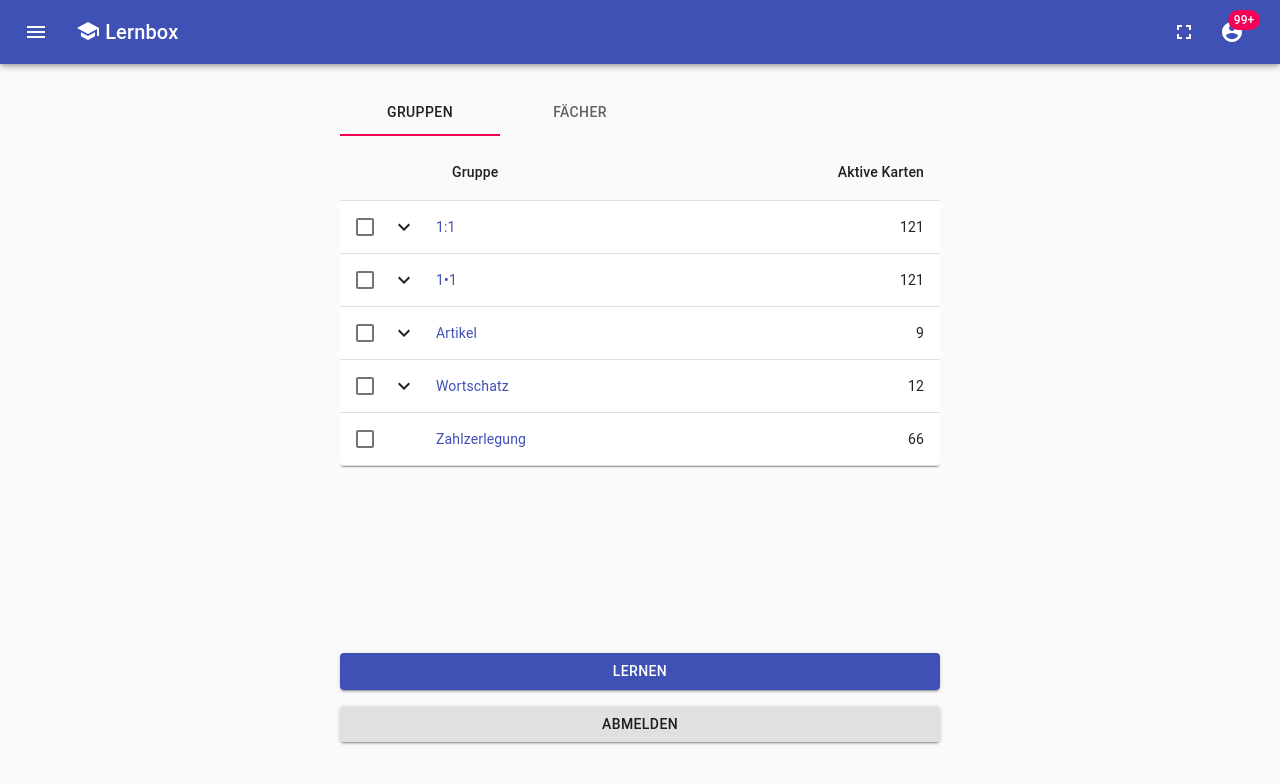
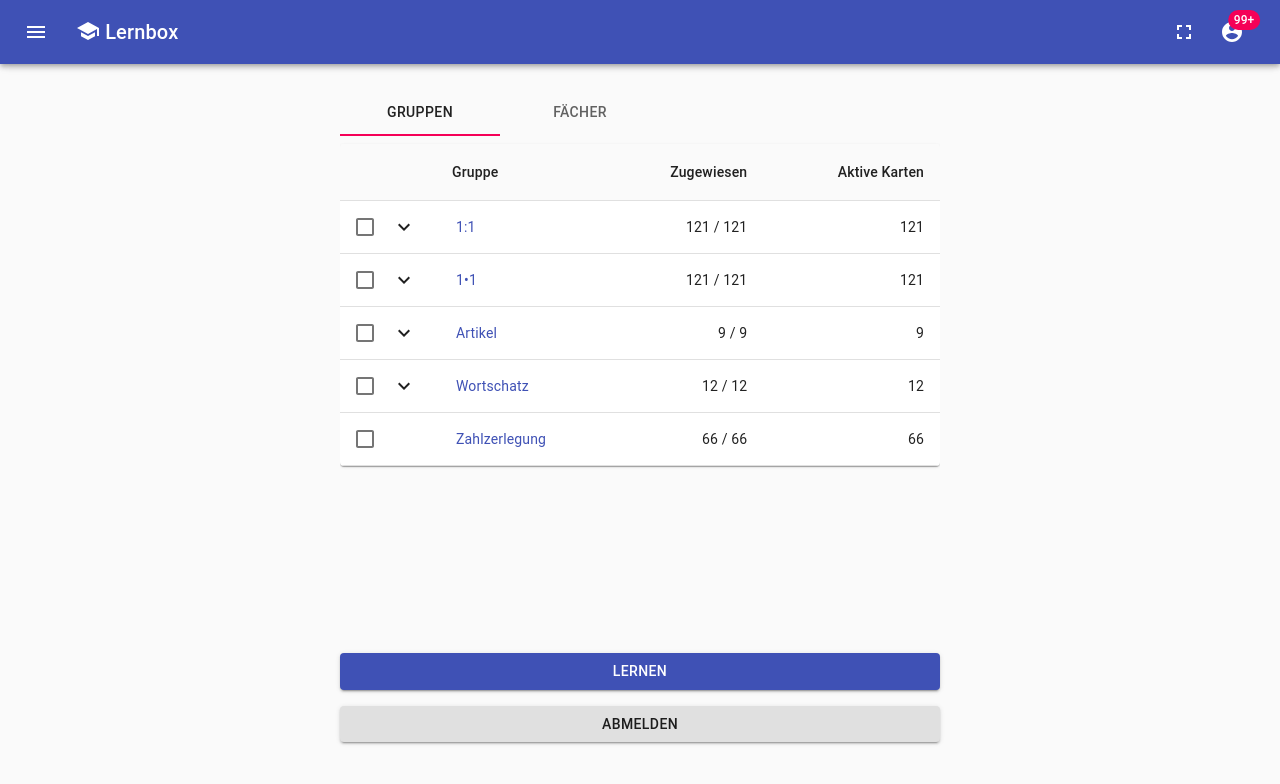
Before and after one commit to irrisor/lernbox, a React (Create React App) app: page /pupil/1/1 in a window 1280 px wide. Shown: the top 784 px of the page. Built offline with nearby package versions, Linux system fonts and the light colour scheme; what js-sha256 would draw is missing.

Commit message:
teacher can select cards; several improvements

```diff
--- a/src/data/Context.ts
+++ b/src/data/Context.ts
@@ -40,6 +40,19 @@ interface LocalData {
     menuOpen: boolean;
     schoolId: string;
     teacherId: string;
+}
+
+export function getCard(cards: Readonly<Array<IndexCard>>, idCardOrInstance: string | IndexCardInstance | IndexCard | undefined) {
+    if (!idCardOrInstance) return undefined;
+    if (typeof idCardOrInstance === "object" && "groups" in idCardOrInstance) {
+        return idCardOrInstance;
+    }
+    return cards.find(card =>
+        card.id === (typeof idCardOrInstance === "string" ? idCardOrInstance : idCardOrInstance.id));
+}
+
+export function getQuestionCards(cards: Readonly<Array<IndexCard>>) {
+    return cards.filter(card => card.answers?.length > 0 && card.answers.join("") !== "");
 }
 
 export class Context {
@@ -392,7 +405,7 @@ export class Context {
             teacherId: this.persistentTeacher.content.id,
             name,
             password,
-            instances: this.getQuestionCardIds().map(id => ({id})),
+            instances: this.getQuestionCards().map(card => ({id: card.id})),
         };
         this.setPupil(newPupil.id, newPupil);
     }
@@ -436,13 +449,11 @@ export class Context {
         this.history.push(`/pupil/${this.pupil?.name || "-"}/${this.currentPupilId}/${nextInstances.length > 0 ? "question" : ""}`);
     };
 
-    public getCard(idOrInstance: string | IndexCardInstance | undefined): IndexCard | undefined {
-        if (!idOrInstance) return undefined;
-        return this.cards.find(card =>
-            card.id === (typeof idOrInstance === "string" ? idOrInstance : idOrInstance.id));
+    public getCard(idCardOrInstance: string | IndexCardInstance | IndexCard | undefined): IndexCard | undefined {
+        return getCard(this.cards, idCardOrInstance);
     }
 
-    public groups(topLevel?: boolean, instances?: (IndexCardInstance | IndexCard)[]) {
+    public groups(topLevel?: boolean, instances?: Readonly<Array<IndexCardInstance | IndexCard>>) {
         return Array.from(new Set(
             instances ?
                 instances.flatMap(card => ("groups" in card ? card : this.getCard(card.id))?.groups
@@ -467,35 +478,6 @@ export class Context {
             updateFunction && updateFunction(this);
             return this;
         }
-    }
-
-    convertPupilCardsToInstances(pupil: Pupil) {
-        const anyPupil: any = pupil;
-        if (anyPupil.cards) {
-            // old data we need to convert
-            pupil.instances = anyPupil.cards.map((old: any): IndexCardInstance => {
-                const candidates = this.cards.filter(card =>
-                    card.question === old.question);
-                let id;
-                if (candidates.length === 1) {
-                    id = candidates[0].id;
-                } else if (candidates.length > 1) {
-                    id = candidates.find(card => card.groups[0] === (old.groups && old.groups.length && old.groups[0]))?.id
-                        || candidates[0].id;
-                } else {
-                    console.error("Error converting old data: No canditate found for card ", old);
-                    id = "";
-                }
-                return {
-                    id,
-                    slot: old.slot,
-                    previousSlot: old.previousSlot,
-                    slotChanged: old.slotChanged,
-                };
-            }).filter((instance: IndexCardInstance) => instance.id);
-            delete anyPupil.cards;
-        }
-        return pupil;
     }
 
     setPupil(id: string, newPupilContent: Pupil) {
@@ -523,24 +505,36 @@ export class Context {
         return `${this.schoolId}/${teacherId}/teacher.json`;
     }
 
-    public modifyPupilsCardInstance(instanceId: string, modify: (instance: IndexCardInstance) => IndexCardInstance) {
+    public modifyPupilsCardInstance(instanceId: string,
+                                    modify: (instance: IndexCardInstance) => IndexCardInstance | null = instance => instance) {
         this.update(context => {
             const persistentPupil = context.persistentPupils.find(object => object.content.id === context.currentPupilId);
             if (!persistentPupil) {
                 throw new Error("Cannot modify card instances when no peristent pupil is active");
             }
-            let modifiedInstance: IndexCardInstance | undefined;
-            const instances = persistentPupil.content.instances.map(instance => instance.id === instanceId ?
-                modifiedInstance = modify(Object.assign({}, instance)) : instance);
+            let modifiedInstance: IndexCardInstance | undefined | null;
+            let instances = persistentPupil.content.instances.map(instance =>
+                instance.id === instanceId ? (modifiedInstance = modify(Object.assign({}, instance))) : instance)
+                .filter(instance => instance != null);
+            if (modifiedInstance === undefined) {
+                modifiedInstance = modify({id: instanceId});
+                if (modifiedInstance) {
+                    instances = instances.concat(modifiedInstance);
+                }
+            }
             persistentPupil.content = Object.assign({}, persistentPupil.content, {instances});
             if (modifiedInstance) {
                 const modifiedInstanceNotUndefined = modifiedInstance;
                 context.currentInstances = context.currentInstances.map(instance => instance.id === instanceId ?
                     modifiedInstanceNotUndefined : instance)
-            } else {
-                throw new Error("Instance was not found in pupil's card instances");
+            } else if (modifiedInstance === null) {
+                context.currentInstances = context.currentInstances.filter(instance => instance.id !== instanceId);
             }
         });
+    }
+
+    public getQuestionCards() {
+        return getQuestionCards(this.cards);
     }
 
     private initializePupilObjects() {
@@ -625,7 +619,7 @@ export class Context {
                 teacherId,
                 name: "default",
                 password: "",
-                instances: this.getQuestionCardIds().map(cardId => ({id: cardId})),
+                instances: this.getQuestionCards().map(card => ({id: card.id})),
             },
             `${this.persistentLocal.content.schoolId}/${teacherId}/${id}/pupil.json`,
             this.synchronizationInfo,
@@ -638,10 +632,6 @@ export class Context {
     private _setContext: (newContext: Context) => void = () => {
         throw new Error("setContext not initialized");
     };
-
-    private getQuestionCardIds() {
-        return this.cards.filter(card => card.answers?.length > 0 && card.answers.join("") !== "").map(card => card.id);
-    }
 
     private groupCards(...groups: string[]) {
         const currentGroups = groups.length > 0 ? groups : this.currentGroups;
--- a/src/views/CardListView.tsx
+++ b/src/views/CardListView.tsx
@@ -60,7 +60,9 @@ export function CardList({onClick, imagesOnly, groupPath, navigate, create, sear
         card.answers.join("; "),
         card.description,
     )) : cardsBelowGroupPath;
-    const groupCards = !searchText || soughtCards.length > 6 ? soughtCards.filter(card => groupMatches(card.groups, groupPath, false)) : soughtCards;
+    const groupCards = (!searchText || soughtCards.length > 6 ? soughtCards
+        .filter(card => groupMatches(card.groups, groupPath, false)) : soughtCards)
+        .sort((a, b) => (a.description || "").localeCompare(b.description || ""));
     context.lastShownList = groupCards;
     const subgroups = Array.from(new Set(soughtCards.filter(card => card.groups.length > groupPath.length)
         .flatMap(card => card.groups[groupPath.length])),
@@ -71,6 +73,7 @@ export function CardList({onClick, imagesOnly, groupPath, navigate, create, sear
             <AddBox/>
         </IconButton>
     </Tooltip>;
+    React.useEffect(() => context.currentPupilId = undefined, [context.currentPupilId]);
     return (
         <>
             <Grid container spacing={2}>
@@ -148,7 +151,8 @@ export function CardList({onClick, imagesOnly, groupPath, navigate, create, sear
                 {subgroups.length === 0 && groupCards.length === 0 && (
                     <Grid item xs={12} key="none">
                         <Typography align="center" style={{marginTop: 100}}>Keine Karten gefunden.
-                            {create && <>Mit dem {addButton} Button neben dem Suchfeld eine neue anlegen.</>}</Typography>
+                            {create && <>Mit dem {addButton} Button neben dem Suchfeld eine neue
+                                anlegen.</>}</Typography>
                     </Grid>
                 )}
             </Grid>
--- a/src/views/EditCard.tsx
+++ b/src/views/EditCard.tsx
@@ -334,7 +334,7 @@ export function EditCard() {
                                     >
                                         <MenuItem value="text">Texteingabe</MenuItem>
                                         <MenuItem value="number">Zahleneingabe</MenuItem>
-                                        <MenuItem value="number_or_nan">Zahleneingabe oder NaN (Geht nicht)</MenuItem>
+                                        <MenuItem value="number_or_nan">Zahleneingabe oder 'Geht nicht'</MenuItem>
                                         <MenuItem value="select">Auswahl</MenuItem>
                                     </Select>
                                 </FormControl>
--- a/src/views/Overview.tsx
+++ b/src/views/Overview.tsx
@@ -1,5 +1,5 @@
 import * as React from "react";
-import {Context, reactContext} from "../data/Context";
+import {Context, getCard, getQuestionCards, reactContext} from "../data/Context";
 import {Box, Button, Checkbox, Grid, IconButton, Link, TextField} from "@material-ui/core";
 import {Main} from "../layout/Main";
 import {BottomGridContainer} from "../layout/BottomGridContainer";
@@ -36,11 +36,21 @@ const useStyles = makeStyles({
         marginLeft: "auto",
     },
 });
-const StyledTooltip = withStyles((theme) => ({
+const StyledTooltip = withStyles(() => ({
     tooltip: {
         maxWidth: 600,
     },
 }))(Tooltip);
+
+
+function groupMatches(group: string[], groups?: string[]): boolean {
+    if (!groups) return group.length === 0;
+    if (group.length > 0) {
+        return groups.length >= group.length && group[0] === groups[0] && groupMatches(group.slice(1), groups.slice(1));
+    } else {
+        return true;
+    }
+}
 
 export function Overview() {
     const context = React.useContext(reactContext);
@@ -48,8 +58,12 @@ export function Overview() {
     const [activeTab, setActiveTab] = React.useState(0);
     const classes = useStyles();
     const [expandedGroup, setExpandedGroup] = React.useState<string | undefined>();
-    const groups = context.groups(true, pupil?.instances || []);
-    const [selectedGroups, setSelectedGroups] = React.useState<string[]>([]);
+    const questionCards = React.useMemo(
+        () => getQuestionCards(context.cards), [context.cards]);
+    const cards: Readonly<Array<IndexCard | IndexCardInstance>> = questionCards;
+    const instances: Readonly<Array<IndexCard | IndexCardInstance>> = pupil?.instances || [];
+    const groups = context.groups(true, context.isTeacher ? cards : instances);
+    const [selectedGroups, setSelectedGroups] = React.useState<string[][]>([]);
     const [selectedInstances, setSelectedInstances] = React.useState<string[]>([]);
     const [slotInput, setSlotInput] = React.useState<number | undefined>(1);
 
@@ -57,7 +71,7 @@ export function Overview() {
     const maxHeight = 500;
 
     // noinspection JSUnusedLocalSymbols
-    const instancesAndCards = React.useMemo(() => (pupil?.instances.map(instance => [instance, context.getCard(instance)])
+    const instancesAndCards = React.useMemo(() => (instances?.map(instance => [instance, context.getCard(instance)])
         .filter(([instance, card]) => card !== undefined) as [IndexCardInstance, IndexCard][])
         .sort(([a, aCard], [b, bCard]) => {
             const activeOrder = Math.ceil(((a.slotChanged || 0) - (b.slotChanged || 0)) / 60 / 60 / 1000);
@@ -69,46 +83,61 @@ export function Overview() {
                 return slotOrder;
             }
             return (aCard.question || aCard.questionImage?.image || "").localeCompare(bCard.question || bCard.questionImage?.image || "");
-        }), [pupil, context]);
+            // eslint-disable-next-line react-hooks/exhaustive-deps
+        }), [pupil, instances]);
 
-    if (!pupil) return <>Schüler mit der ID "{context.currentPupilId}" fehlt.</>;
 
-    function tableRowForGroup(group: string, subgroups: string[], activeCount: number) {
-        return <TableRow key={group}>
+    function tableRowForGroup(group: string[], subgroups: string[], activeCount: number, assignedCount: number, count: number) {
+        const groupName = group[group.length - 1];
+        return <TableRow key={group.join(";")}>
             <TableCell padding="checkbox">
 
                 <Checkbox
-                    checked={selectedGroups.indexOf(group) >= 0}
-                    inputProps={{'aria-labelledby': group}}
+                    checked={!!selectedGroups.find(groups => groupMatches(groups, group))}
+                    inputProps={{'aria-labelledby': groupName}}
                     onChange={(event, checked) => {
                         if (checked) {
-                            setSelectedGroups(selectedGroups.concat(group));
+                            setSelectedGroups(selectedGroups.concat([group]));
                         } else {
-                            setSelectedGroups(selectedGroups.filter(selectedGroup => selectedGroup !== group));
+                            setSelectedGroups(selectedGroups.filter(selectedGroup => !groupMatches(selectedGroup, group)));
                         }
                     }}
                 />
             </TableCell>
             <TableCell padding="checkbox">
-                {subgroups.length > 0 && <IconButton
+                {subgroups.length > 0 && group.length === 1 && <IconButton
                     color="inherit"
                     aria-label="gruppe erweitern"
                     edge="start"
-                    onClick={() => expandedGroup === group ? setExpandedGroup(undefined) : setExpandedGroup(group)}
+                    onClick={() => expandedGroup === groupName ? setExpandedGroup(undefined) : setExpandedGroup(groupName)}
                 >
-                    {expandedGroup === group ? <ExpandLessIcon/> : <ExpandMoreIcon/>}
+                    {expandedGroup === groupName ? <ExpandLessIcon/> : <ExpandMoreIcon/>}
                 </IconButton>}
             </TableCell>
-            <TableCell component="th" scope="row" padding="none" id={group}>
-                {groups.indexOf(group) < 0 ? <span style={{paddingLeft: 20}}/> : null}
+            <TableCell component="th" scope="row" padding="none" id={groupName}>
+                {group.length === 1 ? <span style={{paddingLeft: 20}}/> : null}
                 {activeCount ? <Link style={{cursor: "pointer"}} onClick={() => {
-                    context.next(group);
-                }}>{group.trim()}</Link> : group}
+                    context.next(groupName);
+                }}>{groupName.trim()}</Link> : groupName}
             </TableCell>
-            <TableCell
-                align="right">{activeCount}</TableCell>
+            <TableCell align="right">{assignedCount} / {count}</TableCell>
+            <TableCell align="right">{activeCount}</TableCell>
         </TableRow>;
     }
+
+    const newInstances = React.useMemo(() => selectedGroups.length > 0 ? questionCards.filter(
+        card => !!selectedGroups.find(selectedGroup => groupMatches(selectedGroup, getCard(questionCards, card)?.groups)))
+            .filter(card => !instances.find(instance => instance.id === card.id)) : [],
+        [selectedGroups, instances, questionCards],
+    );
+    const groupSelectedInstances = React.useMemo(() => selectedGroups.length > 0 ? instances.filter(
+        card => !!selectedGroups.find(selectedGroup => groupMatches(selectedGroup, getCard(questionCards, card)?.groups)))
+        : [],
+        [selectedGroups, instances, questionCards],
+    );
+
+    if (!pupil) return <>Schüler mit der ID "{context.currentPupilId}" fehlt.</>;
+
 
     return (
         <>
@@ -134,18 +163,26 @@ export function Overview() {
                                 <TableCell/>
                                 <TableCell/>
                                 <TableCell>Gruppe</TableCell>
+                                <TableCell align="right">Zugewiesen</TableCell>
                                 <TableCell align="right">Aktive Karten</TableCell>
                             </TableRow>
                         </TableHead>
                         <TableBody>
                             {groups.flatMap(group => {
-                                const groupInstances = activeInstances.filter(instance => (context.getCard(instance)?.groups.indexOf(group) || 0) >= 0);
+                                const groupInstances = activeInstances.filter(instance => groupMatches([group], context.getCard(instance)?.groups));
                                 const activeCount = groupInstances.length;
-                                const subgroups = context.groups(false, groupInstances).filter(subgroup => subgroup !== group);
-                                return [(tableRowForGroup(group, subgroups, activeCount)),
+                                const assignedCount = instances.filter(instance => groupMatches([group], context.getCard(instance)?.groups)).length;
+                                const groupCards = cards.filter(card => groupMatches([group], context.getCard(card)?.groups));
+                                const count = groupCards.length;
+                                const subgroups = context.groups(false,
+                                    context.isTeacher ? groupCards : groupInstances).filter(subgroup => subgroup !== group);
+                                return [(tableRowForGroup([group], subgroups, activeCount, assignedCount, count)),
                                 ].concat(subgroups.length > 0 && expandedGroup === group ? subgroups.map(
-                                    subgroup => tableRowForGroup(subgroup, [],
-                                        activeInstances.filter(instance => (context.getCard(instance)?.groups.indexOf(subgroup) || 0) >= 0).length),
+                                    subgroup => tableRowForGroup([group, subgroup], [],
+                                        activeInstances.filter(instance => groupMatches([group, subgroup], context.getCard(instance)?.groups)).length,
+                                        instances.filter(instance => groupMatches([group, subgroup], context.getCard(instance)?.groups)).length,
+                                        cards.filter(card => groupMatches([group, subgroup], context.getCard(card)?.groups)).length,
+                                    ),
                                 ) : []);
                             })}
                         </TableBody>
@@ -164,10 +201,10 @@ export function Overview() {
                             </TableRow>
                         </TableHead>
                         <TableBody>
-                            {[...Array(5)].map((dummy, slot) => (
+                            {[...Array(6)].map((dummy, slot) => (
                                 <TableRow key={slot}>
                                     <TableCell component="th" scope="row">
-                                        Fach {slot + 1}
+                                        {slot > 0 ? "Fach " + slot : "nicht einsortiert"}
                                         {/*<span style={{paddingLeft: 32}}>
                                                 {slot > 1 ? [...Array(slot - 1)].map((dummy2, i) =>
                                                         <img src={positiveSVGs[0]} height={16} alt="star"
@@ -179,10 +216,10 @@ export function Overview() {
                                                 </span>*/}
                                     </TableCell>
                                     <TableCell align="right">
-                                        {pupil.instances.filter(instance => (instance.slot || 0) === slot).length}
+                                        {slot > 0 && pupil.instances.filter(instance => (instance.slot || -1) === (slot - 1)).length}
                                     </TableCell>
                                     <TableCell align="right">
-                                        {activeInstances.filter(instance => (instance.slot || 0) === slot).length}
+                                        {activeInstances.filter(instance => (instance.slot || -1) === (slot - 1)).length}
                                     </TableCell>
                                 </TableRow>
                             ))}
@@ -273,7 +310,7 @@ export function Overview() {
                 />}
             </Main>
             <BottomGridContainer>
-                {context.isTeacher && selectedInstances.length > 0 && <>
+                {activeTab === 2 && selectedInstances.length > 0 &&
                 <Grid item xs={6}>
                     <TextField
                         type="number"
@@ -282,6 +319,8 @@ export function Overview() {
                         Number(event.target.value) <= 5 ? Number(event.target.value) - 1 : undefined)}
                     />
                 </Grid>
+                }
+                {activeTab === 2 && selectedInstances.length > 0 &&
                 <Grid item xs={6}>
                     <Button
                         variant="contained"
@@ -306,18 +345,59 @@ export function Overview() {
                     >
                         Fach ändern
                     </Button>
-                    </Grid>
-                </>}
+                </Grid>}
+                {context.isTeacher && activeTab === 0 &&
                 <Grid item xs={12}>
+                    <Button
+                        disabled={newInstances.length === 0}
+                        onClick={() => context.update(newContext => {
+                            newInstances.forEach(instance => newContext.modifyPupilsCardInstance(instance.id));
+                            setSelectedGroups([]);
+                        })}
+                        fullWidth
+                    >
+                        Zuweisen
+                    </Button>
+                </Grid>}
+                {context.isTeacher && activeTab === 0 &&
+                <Grid item xs={12}>
+                    <Button
+                        disabled={groupSelectedInstances.length === 0}
+                        onClick={() => context.update(newContext => {
+                            groupSelectedInstances.forEach(instance => newContext.modifyPupilsCardInstance(instance.id, () => null));
+                            setSelectedGroups([]);
+                        })}
+                        fullWidth
+                        color="secondary"
+                    >
+                        Entfernen
+                    </Button>
+                </Grid>}
+                {context.isTeacher && activeTab === 2 &&
+                <Grid item xs={12}>
+                    <Button
+                        disabled={selectedInstances.length === 0}
+                        onClick={() => context.update(newContext => {
+                            selectedInstances.forEach(instanceId => newContext.modifyPupilsCardInstance(instanceId, () => null));
+                            setSelectedInstances([]);
+                        })}
+                        fullWidth
+                        color="secondary"
+                    >
+                        Entfernen
+                    </Button>
+                </Grid>}
+                {activeTab === 0 && <Grid item xs={12}>
                     <Button
                         variant="contained"
                         color="primary"
-                        onClick={() => context.next(...selectedGroups)}
+                        onClick={() => context.next(...selectedGroups.map(group => group[group.length - 1]))}
                         fullWidth
                     >
                         Lernen
                     </Button>
-                </Grid>
+                </Grid>}
+                {!context.isTeacher &&
                 <Grid item xs={12}>
                     <Button
                         variant="contained"
@@ -330,7 +410,7 @@ export function Overview() {
                     >
                         Abmelden
                     </Button>
-                </Grid>
+                </Grid>}
             </BottomGridContainer>
         </>
     );
--- a/src/views/PupilList.tsx
+++ b/src/views/PupilList.tsx
@@ -89,7 +89,10 @@ export function PupilList(props: { create?: boolean }) {
                             </ListItemIcon>
                             <ListItemText
                                 primary={<Box display="flex"
-                                              alignItems="center">{pupil.name !== "default" ? pupil.name : "Standardschüler"}<Box
+                                              alignItems="center">
+                                    {pupil.name !== "default" ? pupil.name : "Standardschüler"}
+                                    {context.isTeacher && ` (${pupil.instances.length} Karten)`}
+                                    <Box
                                     flexGrow={1}/>
                                     {context.isTeacher && (pupil.password ?
                                             <>
```
Also changed, not shown: src/views/Question.tsx (+25 -2 lines). Lines whose indentation alone changed are shown as unchanged.
